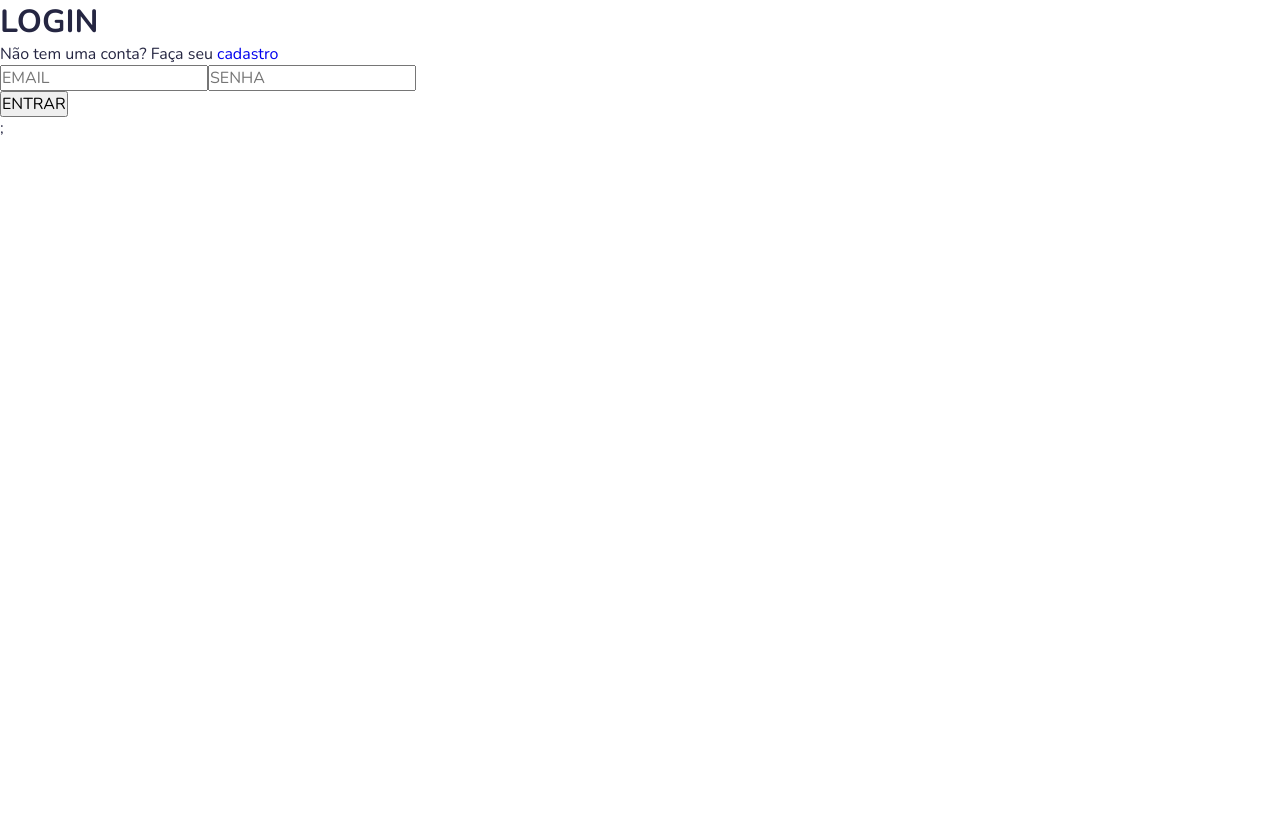
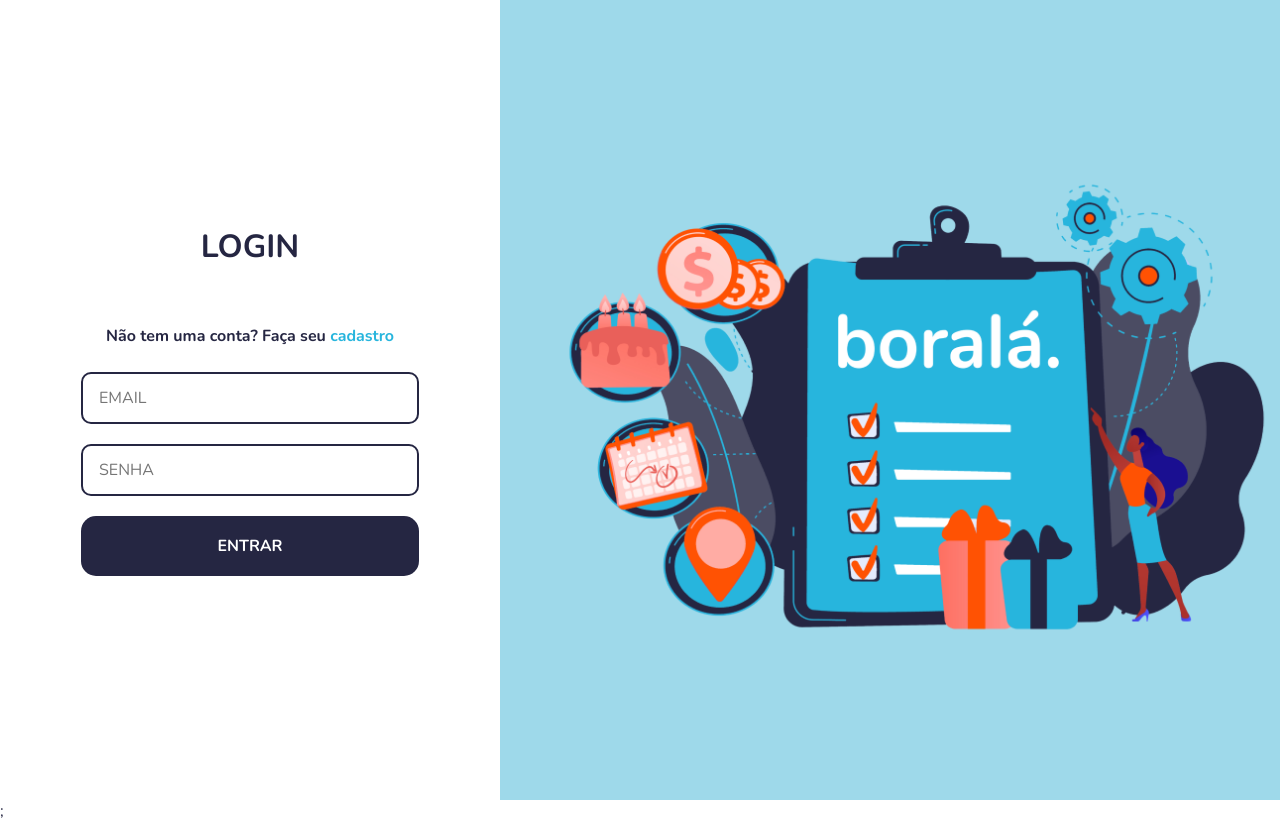
Before and after one commit to pedrokaa2/capstone-m3-grupo3-vilson-nov21, a React (Create React App) app: page /login in a window 1280 px wide. Before the commit the page ends 800 px from the top, so only its background shows below. Built offline with nearby package versions, Linux system fonts and the light colour scheme.

Commit message:
fix: started styling

```diff
--- a/src/Pages/Login/index.jsx
+++ b/src/Pages/Login/index.jsx
@@ -1,12 +1,20 @@
 import * as yup from "yup";
 import { yupResolver } from "@hookform/resolvers/yup";
-import api from "../../service/api";
-import { toast } from "react-toastify";
 import { Redirect } from "react-router-dom";
 import { useForm } from "react-hook-form";
 import { useHistory } from "react-router-dom";
 import { Link } from "react-router-dom";
 import { useAuthenticated } from "../../Providers/authenticated";
+import "./styled";
+import Button from "../../components/Button";
+import "./styled.js";
+import {
+  Container,
+  Background,
+  Content,
+  AnimationContainer,
+  Inputs,
+} from "./styled";
 
 const Login = () => {
   const { authenticated, login } = useAuthenticated();
@@ -43,27 +51,34 @@
   }
 
   return (
+    <Container>
+      <Content>
+        <AnimationContainer>
           <div>
+            <form onSubmit={handleSubmit(handleLogin)}>
               <h1>LOGIN</h1>
 
-      <span>
+              <p>
                 Não tem uma conta? Faça seu <Link to="/signup">cadastro</Link>
-      </span>
-
-      <form onSubmit={handleSubmit(handleLogin)}>
-        <input type="text" placeholder="EMAIL" {...register("email")} />
+              </p>
+              <Inputs type="text" placeholder="EMAIL" {...register("email")} />
 
               <span>{errors.email?.message}</span>
-
-        <input type="password" placeholder="SENHA" {...register("password")} />
-
+              <Inputs
+                type="password"
+                placeholder="SENHA"
+                {...register("password")}
+              />
               <span>{errors.password?.message}</span>
-
               <div>
-          <button type="submit">ENTRAR</button>
+                <Button type="submit">ENTRAR</Button>
               </div>
             </form>
           </div>
+        </AnimationContainer>
+      </Content>
+      <Background />
+    </Container>
   );
 };
 
--- /dev/null
+++ b/src/Pages/Login/styled.js
@@ -0,0 +1,81 @@
+import styled, { keyframes } from "styled-components";
+
+export const Container = styled.div `
+  height: 100vh;
+  display: flex;
+  align-items: stretch;
+`;
+
+export const Background = styled.div `
+  @media (min-width: 900px) {
+    flex: 1;
+    background: url(${"./login.png"}) no-repeat center, var(--lightblue);
+    background-size: contain;
+  }
+`;
+
+export const Content = styled.div `
+  display: flex;
+  flex-direction: column;
+  align-items: center;
+  justify-content: center;
+  width: 100%;
+  max-width: 500px;
+`;
+
+const appearFromRight = keyframes `
+from {
+    opacity: 0;
+    transform: translateX(50px);
+}
+to {
+    opacity: 1;
+    transform: translateX(0px);
+}
+`;
+export const AnimationContainer = styled.div `
+  display: flex;
+  flex-direction: column;
+  align-items: center;
+  justify-content: center;
+  animation: ${appearFromRight} 1s;
+  form {
+    margin: 80px 0;
+    width: 340px;
+    text-align: center;
+    h1 {
+      margin-bottom: 32px;
+    }
+    p {
+      margin-top: 8px;
+      color: var(--darkblue);
+      font-weight: bold;
+      padding: 25px;
+    }
+    a {
+      font-weight: bold;
+      color: var(--blue);
+    }
+  }
+`;
+
+export const Inputs = styled.input `
+  background: transparent;
+  align-items: center;
+  flex: 1;
+  width: 100%;
+  height: 100%;
+  background: var(--white);
+  border-radius: 10px;
+  border: 2px solid var(--darkblue);
+  padding: 1rem;
+  height: 52px;
+  width: 80%;
+  transition: 0.4s;
+  margin-bottom: 25px;
+
+  @media (min-width: 900px) {
+    width: 338px;
+    margin-bottom: 20px;
+  }
+`;
--- a/src/components/Button/index.jsx
+++ b/src/components/Button/index.jsx
@@ -1,8 +1,10 @@
 import { Container } from "./style";
 
-const Button = ({ children, width, height, ...rest }) => {
+const Button = ({ children, width, height, type, ...rest }) => {
   return (
-  <Container {...rest} width={width} height={height}>{children}</Container>
+    <Container {...rest} type={type} width={width} height={height}>
+      {children}
+    </Container>
   );
 };
 
--- a/src/components/Button/style.js
+++ b/src/components/Button/style.js
@@ -1,6 +1,6 @@
 import styled from "styled-components";
 
-export const Container = styled.button`
+export const Container = styled.button `
   background: var(--darkblue);
   color: var(--white);
   border-radius: 15px;
@@ -12,6 +12,6 @@
 
   @media (min-width: 1024px) {
     height: ${(props) => (props.height ? props.height : "60px")};
-    width: ${(props) => (props.width ? props.width : "400px")};
+    width: ${(props) => (props.width ? props.width : "338px")};
   }
 `;
--- a/src/components/Input/index.jsx
+++ b/src/components/Input/index.jsx
@@ -1,9 +1,9 @@
 import { InputContainer, Inputs } from "./style";
 
-function Input({ placeholder, ...rest }) {
+function Input({ placeholder, register, value, ...rest }) {
   return (
-    <InputContainer {...rest} >
-      <Inputs  placeholder={placeholder} />
+    <InputContainer>
+      <Inputs {...rest} {...register(value)} placeholder={placeholder} />
     </InputContainer>
   );
 }
```
Also changed, not shown: src/components/Input/style.js (+5 -6 lines), public/login.png (added). Lines whose indentation alone changed are shown as unchanged.
